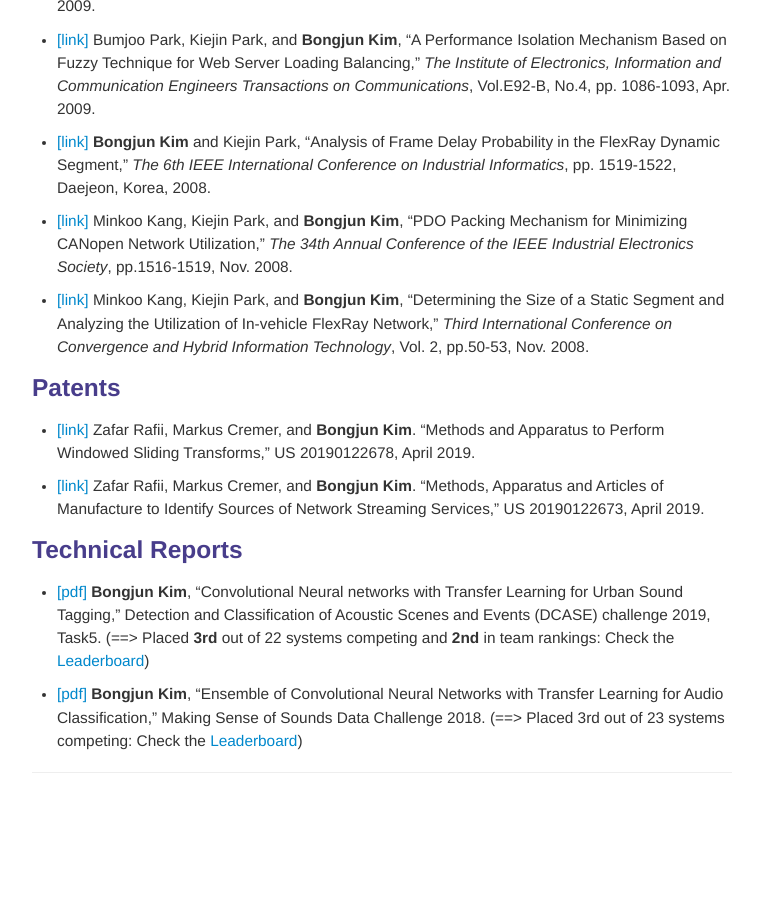
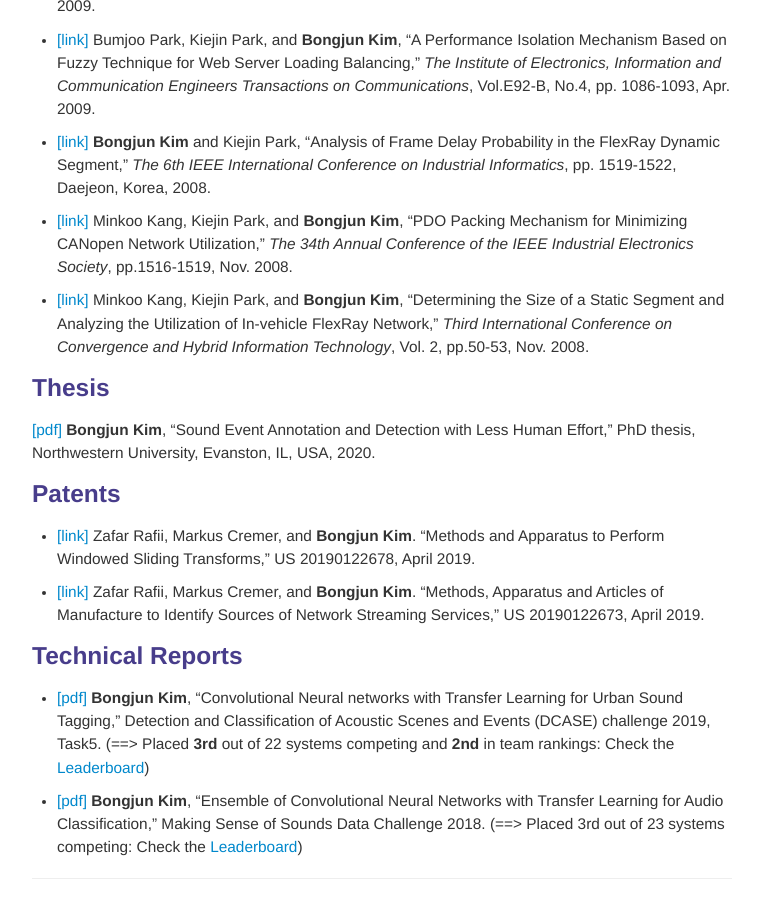
Before and after one commit to bongjun/bongjun.github.io, a Jekyll site: the page built from pages/publications.md, in a window 1280 px wide and 900 px high, scrolled down 1473 px. Shown: the whole window, without its empty margins (258-1018 px from the left). Built offline with Jekyll 4.4.1, drawn with Linux system fonts in a browser that asks for light colours; before the commit the page ends 2267 px from its top, so only the background shows below that.

Commit message:
Update publications.md

```diff
--- a/pages/publications.md
+++ b/pages/publications.md
@@ -52,6 +52,8 @@ description: Bongjun Kim's publications
 
 * [[link]](http://ieeexplore.ieee.org/document/4682212/) Minkoo Kang, Kiejin Park, and **Bongjun Kim**, “Determining the Size of a Static Segment and Analyzing the Utilization of In-vehicle FlexRay Network,” *Third International Conference on Convergence and Hybrid Information Technology*, Vol. 2, pp.50-53, Nov. 2008.
 
+### Thesis
+[[pdf]]({{ BASE_PATH }}/pages/files/papers/bongjun_kim_thesis.pdf) **Bongjun Kim**, “Sound Event Annotation and Detection with Less Human Effort,” PhD thesis, Northwestern University, Evanston, IL, USA, 2020.
 
 ### Patents
 * [[link]](http://www.freepatentsonline.com/y2019/0122678.html) Zafar Rafii, Markus Cremer, and **Bongjun Kim**. "Methods and Apparatus to Perform Windowed Sliding Transforms," US 20190122678, April 2019.
```
